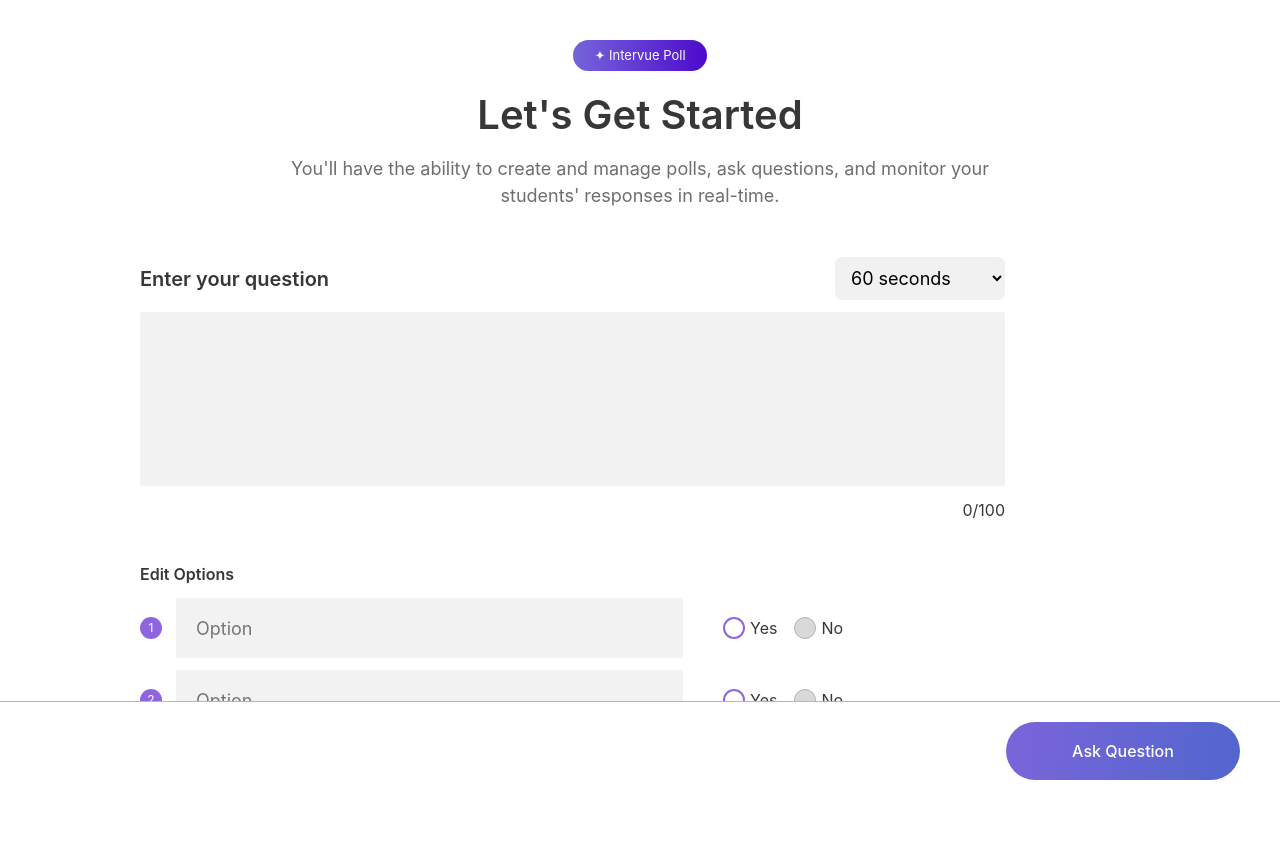
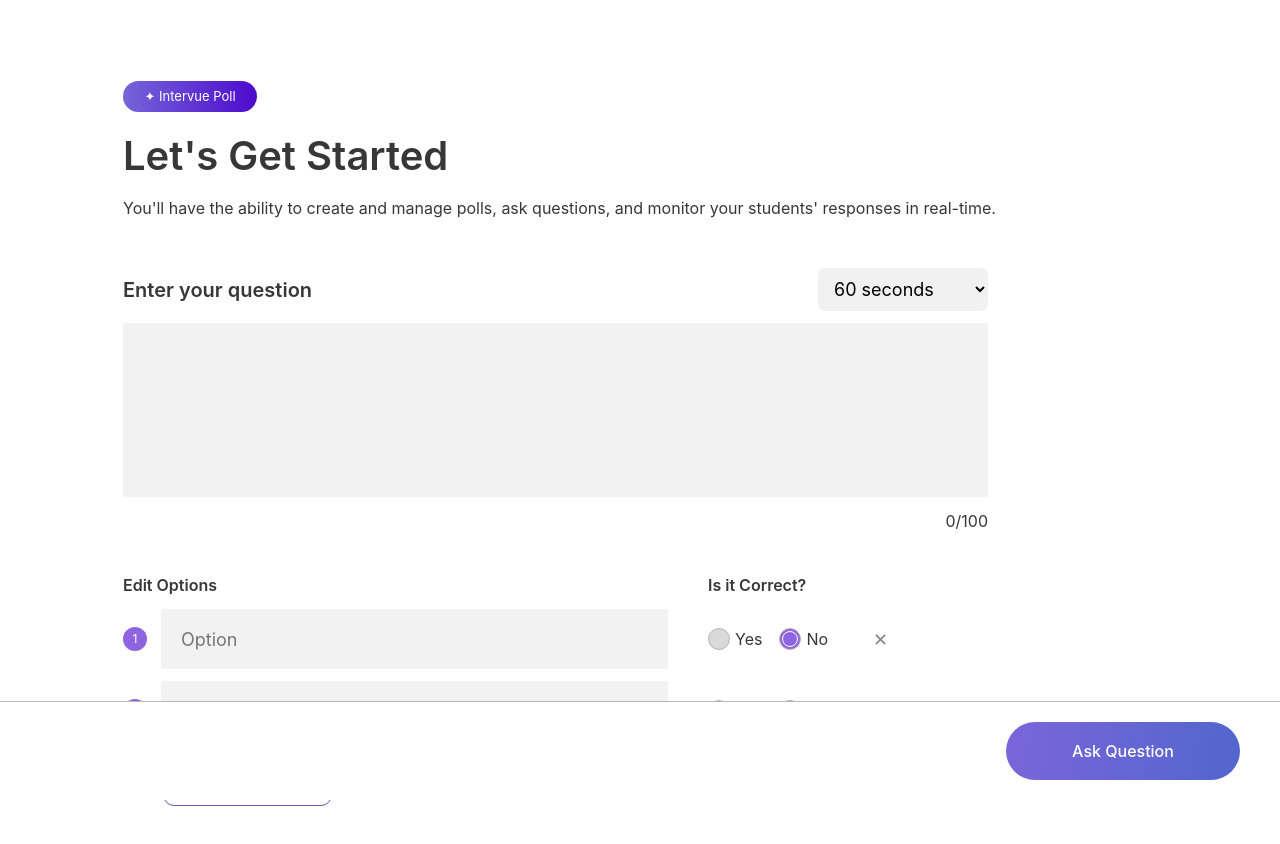
Before and after one commit to xaltyPasta/live-polling, a React app in the folder frontend/: page /teacher in a window 1280 px wide. Shown: the top 844 px of the page. Built offline with nearby package versions, Linux system fonts and the light colour scheme; no server answers; the HTML template or start-up script is replaced by a standard one.

Commit message:
Fix: UI alignment and option selection improved

```diff
--- a/frontend/src/components/common/PageHeader.tsx
+++ b/frontend/src/components/common/PageHeader.tsx
@@ -5,7 +5,7 @@ interface PageHeaderProps {
 
 function PageHeader({ title, subtitle }: PageHeaderProps) {
     return (
-        <div className="text-center mb-5">
+        <div className="text-left mb-5">
 
             <div
                 style={{
@@ -30,7 +30,7 @@ function PageHeader({ title, subtitle }: PageHeaderProps) {
             </h1>
 
             {subtitle && (
-                <p className="page-header-subtitle mt-3">
+                <p className="mt-3">
                     {subtitle}
                 </p>
             )}
--- a/frontend/src/components/layout/PageContainer.tsx
+++ b/frontend/src/components/layout/PageContainer.tsx
@@ -1,16 +1,28 @@
 interface PageContainerProps {
     children: React.ReactNode
     maxWidth?: number
+    // Added alignment prop with specific allowed values
+    align?: "start" | "center" | "end"
 }
 
-function PageContainer({ children, maxWidth = 980 }: PageContainerProps) {
+function PageContainer({
+    children,
+    maxWidth = 980,
+    align = "start" // Default to center
+}: PageContainerProps) {
+    const alignmentMap = {
+        start: "flex-start",
+        center: "center",
+        end: "flex-end"
+    };
+
     return (
         <div
             style={{
                 minHeight: "100vh",
                 display: "flex",
-                justifyContent: "center",
-                padding: "40px 20px",
+                justifyContent: alignmentMap[align],
+                paddingBottom: "180px"
             }}
         >
             <div
--- a/frontend/src/components/teacher/CreatePollForm.tsx
+++ b/frontend/src/components/teacher/CreatePollForm.tsx
@@ -9,8 +9,9 @@ function CreatePollForm({ onChange }: Props) {
 
     const [question, setQuestion] = useState("")
     const [duration, setDuration] = useState(60)
+
     const [options, setOptions] = useState(["", ""])
-    const [correctIndex, setCorrectIndex] = useState<number | null>(null)
+    const [correctOptions, setCorrectOptions] = useState<boolean[]>([false, false])
 
     const updateOption = (index: number, value: string) => {
         const updated = [...options]
@@ -18,8 +19,25 @@ function CreatePollForm({ onChange }: Props) {
         setOptions(updated)
     }
 
+    const toggleCorrect = (index: number, value: boolean) => {
+        const updated = [...correctOptions]
+        updated[index] = value
+        setCorrectOptions(updated)
+    }
+
     const addOption = () => {
         setOptions([...options, ""])
+        setCorrectOptions([...correctOptions, false])
+    }
+
+    const deleteOption = (index: number) => {
+        if (options.length <= 2) return
+
+        const newOptions = options.filter((_, i) => i !== index)
+        const newCorrect = correctOptions.filter((_, i) => i !== index)
+
+        setOptions(newOptions)
+        setCorrectOptions(newCorrect)
     }
 
     useEffect(() => {
@@ -28,10 +46,10 @@ function CreatePollForm({ onChange }: Props) {
             duration,
             options: options.map((o, i) => ({
                 text: o,
-                correct: i === correctIndex,
+                correct: correctOptions[i] ?? false,
             })),
         })
-    }, [question, duration, options, correctIndex])
+    }, [question, duration, options, correctOptions])
 
     return (
         <div style={{ width: 865 }}>
@@ -90,8 +108,20 @@ function CreatePollForm({ onChange }: Props) {
             </div>
 
             {/* Options */}
-            <div style={{ marginTop: 40, fontWeight: 600 }}>
-                Edit Options
+            <div
+                style={{
+                    display: "flex",
+                    marginTop: 40,
+                    alignItems: "center"
+                }}
+            >
+                <div style={{ fontWeight: 600, width: 545 }}>
+                    Edit Options
+                </div>
+
+                <div style={{ fontWeight: 600 , marginLeft: 40}}>
+                    Is it Correct?
+                </div>
             </div>
 
             {options.map((o, i) => (
@@ -99,9 +129,10 @@ function CreatePollForm({ onChange }: Props) {
                     key={i}
                     value={o}
                     index={i}
-                    correctIndex={correctIndex}
+                    isCorrect={correctOptions[i]}
                     onChange={updateOption}
-                    onSelectCorrect={setCorrectIndex}
+                    onToggleCorrect={toggleCorrect}
+                    onDelete={deleteOption}
                 />
             ))}
 
@@ -110,12 +141,21 @@ function CreatePollForm({ onChange }: Props) {
                 style={{
                     width: 169,
                     height: 45,
+                    marginLeft: 40,
+                    marginTop: 20,
+                    display: "flex",
+                    justifyContent: "start",
+                    alignItems: "left",
+                    gap: 10,
+                    padding: 10,
+                    border: "1px solid #7451B6",
                     borderRadius: 11,
-                    border: "1px solid #7451B6",
                     background: "transparent",
+                    fontFamily: "Sora",
+                    fontWeight: 600,
+                    fontSize: 14,
                     color: "#7C57C2",
-                    fontWeight: 600,
-                    marginTop: 20,
+                    cursor: "pointer"
                 }}
             >
                 + Add More option
--- a/frontend/src/components/teacher/OptionEditor.tsx
+++ b/frontend/src/components/teacher/OptionEditor.tsx
@@ -1,20 +1,20 @@
 interface Props {
     value: string
     index: number
-    correctIndex: number | null
+    isCorrect: boolean
     onChange: (index: number, value: string) => void
-    onSelectCorrect: (index: number | null) => void
+    onToggleCorrect: (index: number, value: boolean) => void
+    onDelete: (index: number) => void
 }
 
 function OptionEditor({
     value,
     index,
-    correctIndex,
+    isCorrect,
     onChange,
-    onSelectCorrect,
+    onToggleCorrect,
+    onDelete
 }: Props) {
-
-    const isCorrect = correctIndex === index
 
     return (
         <div
@@ -25,11 +25,12 @@ function OptionEditor({
             }}
         >
 
+
             {/* option number */}
             <div
                 style={{
-                    width: 22,
-                    height: 22,
+                    width: 24,
+                    height: 24,
                     borderRadius: "50%",
                     background: "#8F64E1",
                     color: "white",
@@ -60,19 +61,28 @@ function OptionEditor({
                 }}
             />
 
+
+
             {/* Yes / No */}
             <div style={{ width: 139, display: "flex", gap: 17 }}>
 
+                {/* YES */}
                 <div
-                    onClick={() => onSelectCorrect(index)}
-                    style={{ display: "flex", alignItems: "center", gap: 5, cursor: "pointer" }}
+                    onClick={() => onToggleCorrect(index, true)}
+                    style={{
+                        display: "flex",
+                        alignItems: "center",
+                        gap: 5,
+                        cursor: "pointer",
+                    }}
                 >
                     <div
                         style={{
                             width: 22,
                             height: 22,
                             borderRadius: "50%",
-                            border: "2px solid #8F64E1",
+                            background: isCorrect ? "#8F64E1" : "#D9D9D9",
+                            border: "1px solid #B4B4B4",
                             display: "flex",
                             alignItems: "center",
                             justifyContent: "center",
@@ -81,10 +91,11 @@ function OptionEditor({
                         {isCorrect && (
                             <div
                                 style={{
-                                    width: 14,
-                                    height: 14,
+                                    width: 16,
+                                    height: 16,
                                     borderRadius: "50%",
-                                    background: "#8F64E1",
+                                    border: "1px solid white",
+                                    boxSizing: "border-box",
                                 }}
                             />
                         )}
@@ -93,26 +104,59 @@ function OptionEditor({
                     Yes
                 </div>
 
+                {/* NO */}
                 <div
-                    onClick={() => {
-                        if (isCorrect) onSelectCorrect(null)
+                    onClick={() => onToggleCorrect(index, false)}
+                    style={{
+                        display: "flex",
+                        alignItems: "center",
+                        gap: 5,
+                        cursor: "pointer",
                     }}
-                    style={{ display: "flex", alignItems: "center", gap: 5, cursor: "pointer" }}
                 >
                     <div
                         style={{
                             width: 22,
                             height: 22,
                             borderRadius: "50%",
-                            background: "#D9D9D9",
+                            background: !isCorrect ? "#8F64E1" : "#D9D9D9",
                             border: "1px solid #B4B4B4",
+                            display: "flex",
+                            alignItems: "center",
+                            justifyContent: "center",
                         }}
-                    />
+                    >
+                        {!isCorrect && (
+                            <div
+                                style={{
+                                    width: 16,
+                                    height: 16,
+                                    borderRadius: "50%",
+                                    border: "1px solid white",
+                                    boxSizing: "border-box",
+                                }}
+                            />
+                        )}
+                    </div>
 
                     No
                 </div>
 
             </div>
+            {/* Delete option */}
+            <button
+                onClick={() => onDelete(index)}
+                style={{
+                    marginLeft: 20,
+                    border: "none",
+                    background: "transparent",
+                    fontSize: 18,
+                    cursor: "pointer",
+                    color: "#888",
+                }}
+            >
+                ✕
+            </button>
 
         </div>
     )
--- a/frontend/src/pages/LandingPage.tsx
+++ b/frontend/src/pages/LandingPage.tsx
@@ -4,7 +4,7 @@ import { useNavigate } from "react-router-dom"
 import PageHeader from "../components/common/PageHeader"
 import RoleCard from "../components/common/RoleCard"
 import GradientButton from "../components/common/GradientButton"
-import PageContainer from "../components/layout/PageContainer"
+import PageContainer from '../components/layout/PageContainer';
 
 function LandingPage() {
     const [role, setRole] = useState<"student" | "teacher" | null>(null)
@@ -16,7 +16,7 @@ function LandingPage() {
     }
 
     return (
-        <PageContainer>
+        <PageContainer align="center">
 
             <PageHeader
                 title="Welcome to the Live Polling System"
--- a/frontend/src/pages/TeacherCreatePollPage.tsx
+++ b/frontend/src/pages/TeacherCreatePollPage.tsx
@@ -21,7 +21,11 @@ function TeacherCreatePollPage() {
 
     return (
         <>
-            <PageContainer maxWidth={1000}>
+            <div style={{
+                paddingLeft: 123,
+                paddingTop: 81
+            }}>
+                <PageContainer align="start">
 
                     <PageHeader
                         title="Let's Get Started"
@@ -31,6 +35,7 @@ function TeacherCreatePollPage() {
                     <CreatePollForm onChange={setFormData} />
 
                 </PageContainer>
+            </div>
 
             {/* bottom action bar */}
             <div
```
Lines whose indentation alone changed are shown as unchanged.
